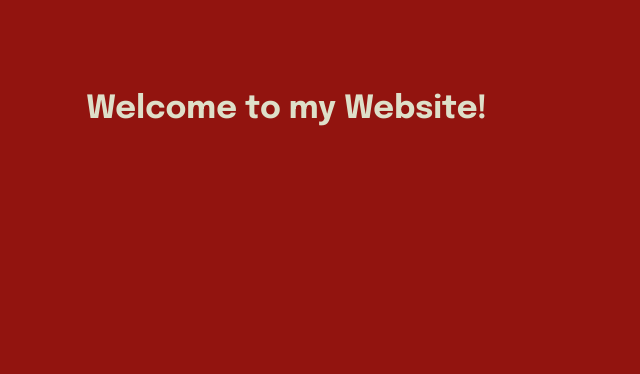
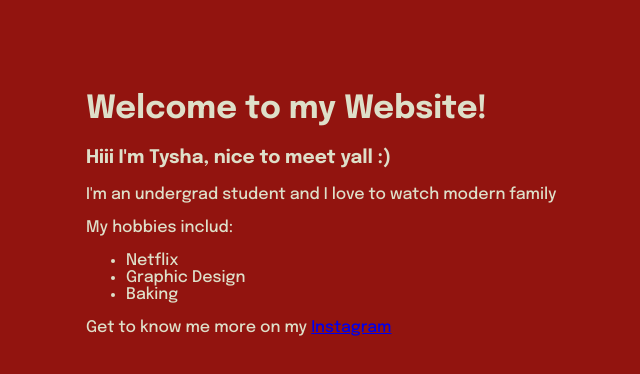
Before and after one commit to goldenkiid/summer2021, a plain HTML site: page index.html in a window 1280 px wide. Shown: the whole page, without its empty margins (242-882 px from the left). Drawn offline with Linux system fonts and the light colour scheme.

Commit message:
first commit

```diff
--- a/index.html
+++ b/index.html
@@ -6,6 +6,16 @@
     </head>
     <body>
         <h1>Welcome to my Website!</h1>
+        <h3>Hiii I'm Tysha, nice to meet yall :)</h3>
+        <p>I'm an undergrad student and I love to watch modern family</p>
+        <p>My hobbies includ:</p>
+        <ul>
+            <li>Netflix</li>
+            <li>Graphic Design</li>
+            <li>Baking</li>
+        </ul>
+
+        <p>Get to know me more on my <a href="https://www.instagram.com/shanikatysha/">Instagram</a></p>
 
     </body>
 </html>
```
